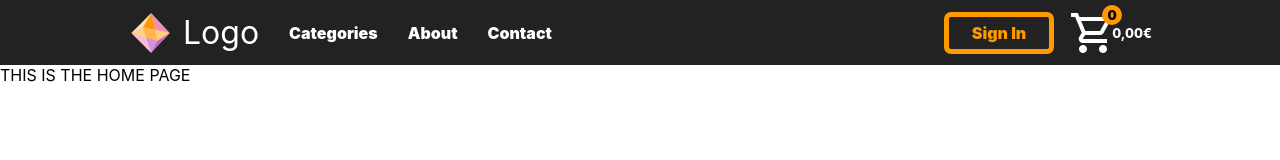
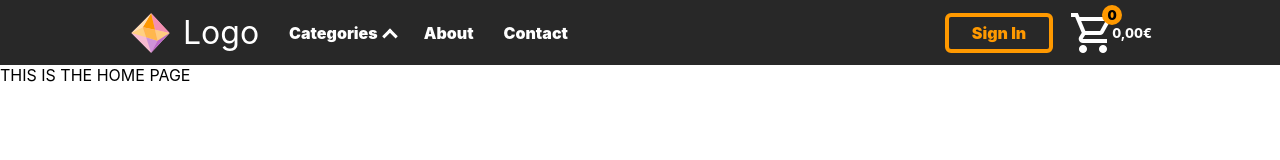
Before and after one commit to Elias227/React-webstore, a React (Create React App) app: page / in a window 1280 px wide. Shown: the top 160 px of the page. Built offline with nearby package versions, Linux system fonts and the light colour scheme.

Commit message:
added dropdown menu to navbar, appears when hovered

```diff
--- a/src/components/Header.css
+++ b/src/components/Header.css
@@ -1,7 +1,11 @@
-
-/* header parent */
+* {
+    padding: 0;
+    margin: 0;
+    transition: 0.2;
+}
+/* --- header parent --- */
 .header {
-    background-color: #222222;
+    background-color: #282828;
     z-index: 100;
     /* height: 60px; */
 }
@@ -15,13 +19,13 @@
     width: 80%;
 }
 
-/* left side content */
+/* --- left side content --- */
 .left__side {
     display: flex;
     align-items: center;
 }
 
-/* logo */
+/* --- logo --- */
 .Logo {
     margin-right: 15px;
 }
@@ -36,7 +40,7 @@
     font-weight: normal;
 }
 
-/* navbar */
+/* --- Navbar --- */
 .header__nav ul {
     display: flex;
     list-style: none;
@@ -44,35 +48,88 @@
     padding-left: 0;
 }
 .header__nav li {
-    /* margin: 0 10px; */
     font-weight: 900;
     white-space: nowrap;
+}
+.header__nav li a:hover {
+    color: rgb(190, 190, 190);
+}
+.header__nav li:first-child:hover .arrow-up {
+    transform: rotate(45deg);
+    border-color: rgb(190, 190, 190);
 }
 .header__nav a {
     text-decoration: none;
     color: #fff;
     padding: 10px 15px;
 }
-.header__nav li:last-child a {
+/* .header__nav li:first-child a {
+}
+.header__nav li:first-child a:hover  {
+} */
+.header__nav li:first-child:hover .dropdown{
+    opacity: 1;
+    visibility: visible;
+}
+
+/* --- dropdown arrow --- */
+.arrow-up {
+    border: solid #fff;
+    border-width: 0 3px 3px 0;
+    display: inline-block;
+    padding: 4px;
+    transform: rotate(-135deg);
+    -webkit-transform: rotate(-135deg);
+    margin-left: 5px;
+    margin-bottom: 0px;
+    transition: 0.4s;
+    transform-origin: 62% 60%;
+}
+
+/* --- dropdown menu--- */
+.dropdown {
+    visibility: hidden;
+    opacity: 0;
+    position: absolute;
+    margin-top: 13px;
+    background-color: #282828;
+    border-radius: 10px;
+    box-shadow: 0px 0px 15px rgb(0, 0, 0);
+    transition: 0.2s;
 
 }
-.header__nav li:last-child a:hover  {
+.dropdown ul {
+    color: #fff;
+    display: block;
+}
+.dropdown ul li a {
+    display: block;
+    padding: 20px;
+    width: 150px;
+}
+.dropdown ul li a:hover {
+    color: rgb(190, 190, 190);
+}
+.dropdown ul hr {
+    border: thin solid rgb(75, 75, 75);
+    width: 87%;
+    margin: 0 auto;
 }
 
-/* right side */
+/* --- right side --- */
 .right__side {
     display: flex;
     align-items: center;
     white-space: nowrap;
 }
 
-/* sign in */
+/* --- sign in --- */
 .sign__in a {
     text-decoration: none;
     color: #FF9900;
     font-weight: 900;
     transition: 0.2s;
-    outline: solid 5px #FF9900;
+    outline: solid 4px #FF9900;
     border-radius: 2px;
     padding: 6px 23px;
     margin-left: 10px;
@@ -80,10 +137,10 @@
 
 .sign__in a:hover {
     background-color: #FF9900;
-    color: #222222;
+    color: #000000;
 }
 
-/* shopping cart */
+/* --- shopping cart --- */
 .shopping__cart {
     margin-left: 20px;
 }
--- a/src/components/Header.js
+++ b/src/components/Header.js
@@ -21,7 +21,36 @@ function Header() {
               <li>
                 <NavLink to="/categories">
                   Categories
+                  <i className="arrow-up"></i>
                 </NavLink>
+                {/* dropdown menu */}
+                <div className="dropdown">
+                  <ul>
+                    <li>
+                      <NavLink to="/categories-tech">
+                        Tech
+                      </NavLink>
+                    </li>
+                    <hr/>
+                    <li>
+                      <NavLink to="/categories-everyday">
+                        Everyday
+                      </NavLink>
+                    </li>
+                    <hr/>
+                    <li>
+                      <NavLink to="/categories-accessories">
+                        Accessories
+                      </NavLink>
+                    </li>
+                    <hr/>
+                    <li>
+                      <NavLink to="/categories-accessories">
+                        Accessories
+                      </NavLink>
+                    </li>
+                  </ul>
+                </div>
               </li>
               <li>
                 <NavLink to="/about">
```
